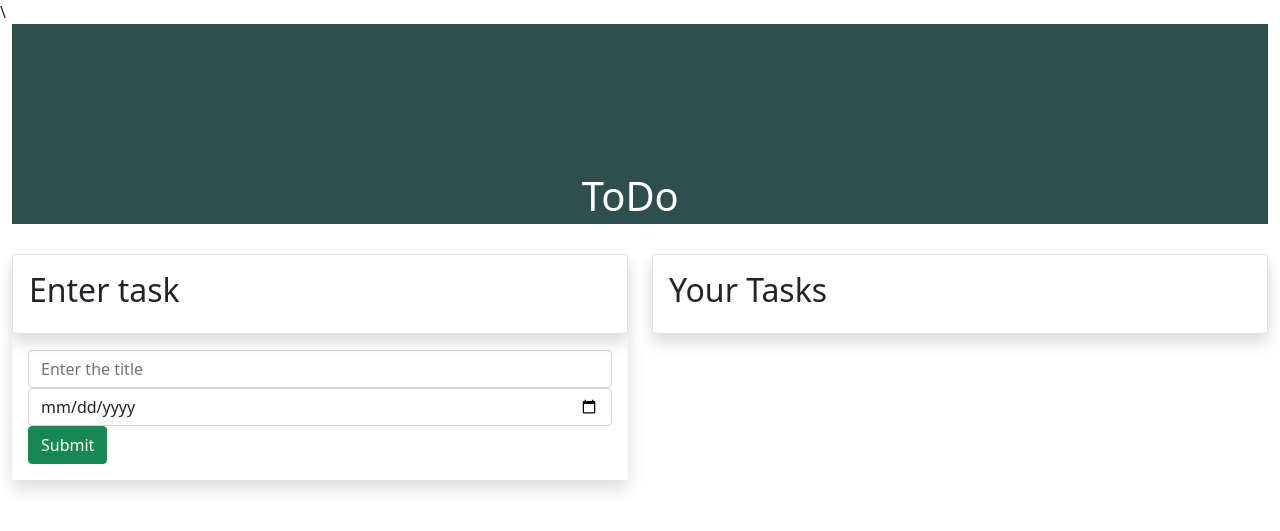
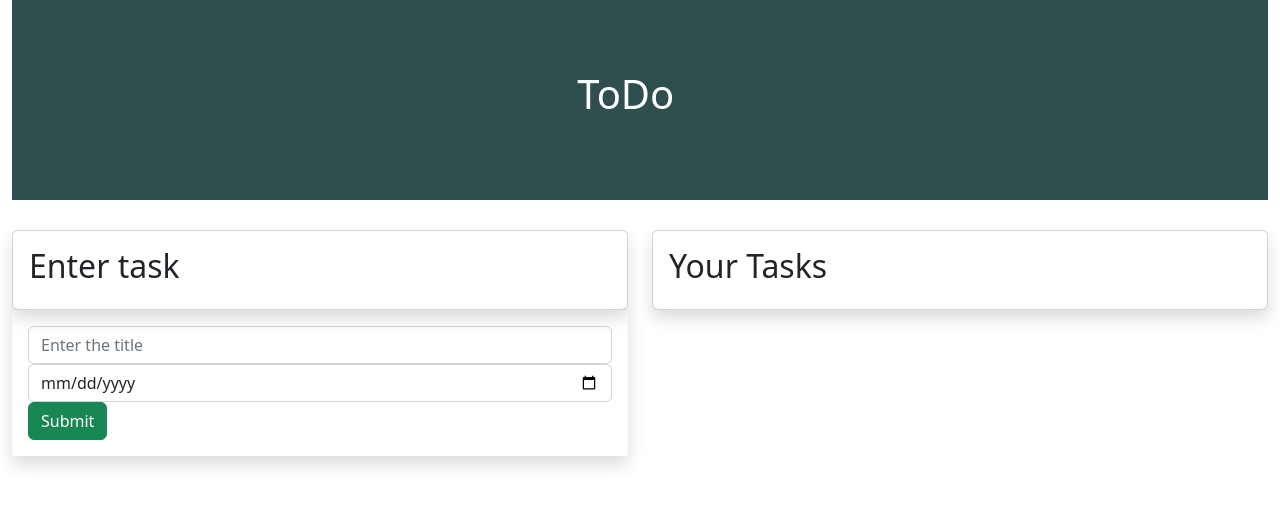
Before and after one commit to VimalVinod27/todoapp, a Django app: page / in a window 1280 px wide. Shown: the top 531 px of the page. Run offline with Django 4.2, Linux system fonts and the light colour scheme; data that the repository does not hold is empty.

Commit message:
new update

```diff
--- a/static/todo_style.css
+++ /dev/null
@@ -1,17 +0,0 @@
-.banner{
-background-color:darkslategrey;
-width:100%;
-height:200px;
-margin-bottom:30px;
-
-}
-.banner-text{
-
-color:white;
-top:25%;
-left:50%;
-position:absolute;
-transform:translate(-60%,-50%);
-
-
-}
--- a/templates/base.html
+++ b/templates/base.html
@@ -5,8 +5,32 @@
     <meta charset="UTF-8">
     <title>Title</title>
 
-<link href="https://cdn.jsdelivr.net/npm/bootstrap@5.1.3/dist/css/bootstrap.min.css" rel="stylesheet" integrity="sha384-1BmE4kWBq78iYhFldvKuhfTAU6auU8tT94WrHftjDbrCEXSU1oBoqyl2QvZ6jIW3" crossorigin="anonymous">\
-    <link href="{% static 'todo_style.css' %}" type="text/css" rel="stylesheet">
+    <!-- CSS only -->
+<link href="https://cdn.jsdelivr.net/npm/bootstrap@5.2.3/dist/css/bootstrap.min.css" rel="stylesheet" integrity="sha384-rbsA2VBKQhggwzxH7pPCaAqO46MgnOM80zW1RWuH61DGLwZJEdK2Kadq2F9CUG65" crossorigin="anonymous">
+<style>
+
+
+.banner{
+background-color:darkslategrey;
+width:100%;
+height:200px;
+margin-bottom:30px;
+position:relative;
+}
+.banner-text
+{
+color:white;
+top:35%;
+left:45%;
+position:absolute;
+
+}
+
+
+
+</style>
+
+
 </head>
 <body>
 
@@ -15,18 +39,19 @@
 
     <div class="row">
         <div class="col-md-12">
-            <div class="banner">
-                <div class="banner-text">
+            <div class="banner" id="heading">
+                <div class="banner-text" id="heading-text">
                     <h1>ToDo</h1>
                 </div>
             </div>
         </div>
     </div>
-
+</div>
+<div class="container-fluid">
 {% block container %}
 {% endblock %}
+</div>
 
-</div>
 {% block content %}
 {% endblock %}
 
```
Also changed, not shown: db.sqlite3.
